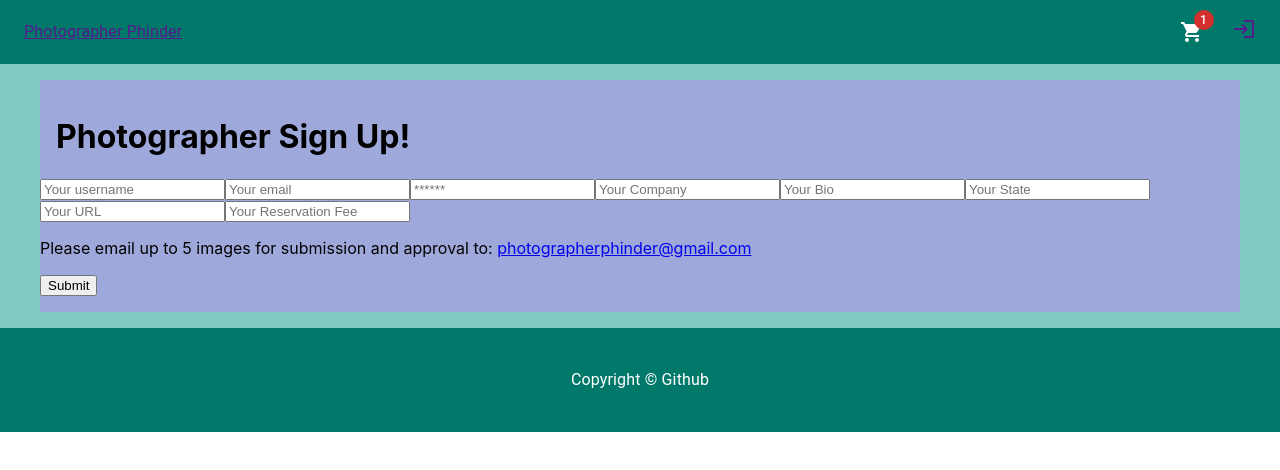
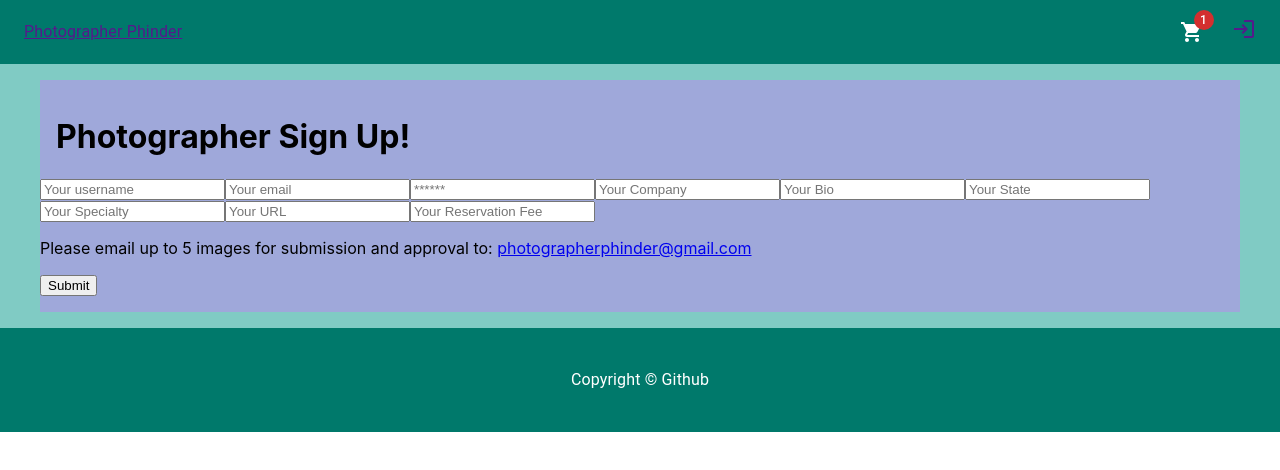
Before and after one commit to Bryanna711/photophinder2, a React (Create React App) app in the folder client/: page /signup in a window 1280 px wide. Shown: the top 470 px of the page. Built offline with nearby package versions, Linux system fonts and the light colour scheme.

Commit message:
signup page rendering

```diff
--- a/client/src/components/Signup.js
+++ b/client/src/components/Signup.js
@@ -567,9 +567,17 @@ const SignUp = () => {
                             <input
                                 className="form-input"
                                 placeholder="Your State"
-                                name="Location"
+                                name="location"
                                 type="text"
                                 value={values.location}
+                                onChange={handleChange}
+                            />
+                            <input
+                                className="form-input"
+                                placeholder="Your Specialty"
+                                name="photoType"
+                                type="text"
+                                value={values.photoType}
                                 onChange={handleChange}
                             />
                             <input
```
Also changed, not shown: 1 other file (tests, documents, lock files or other folders).
